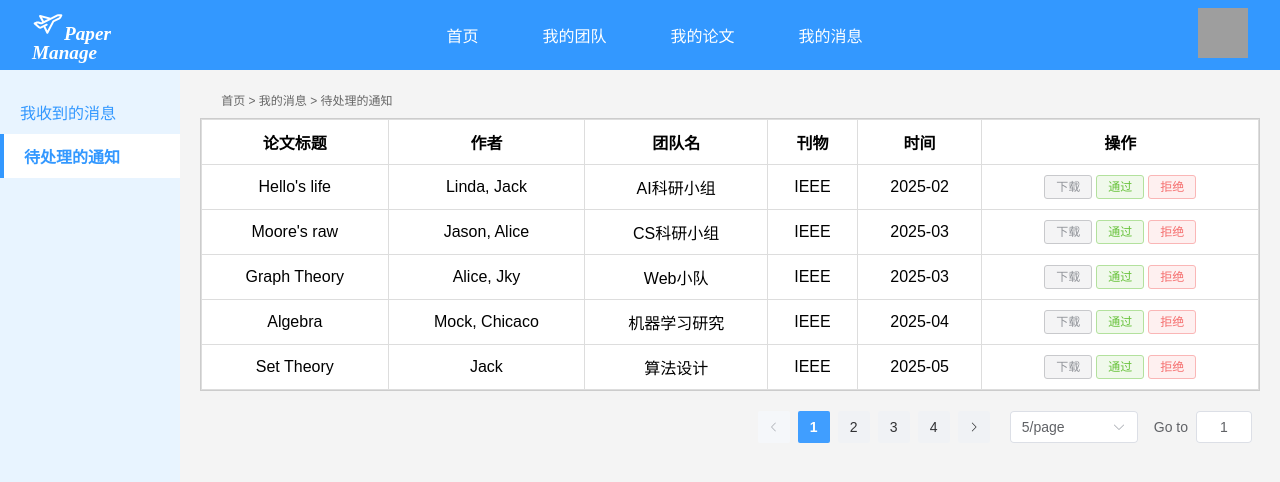
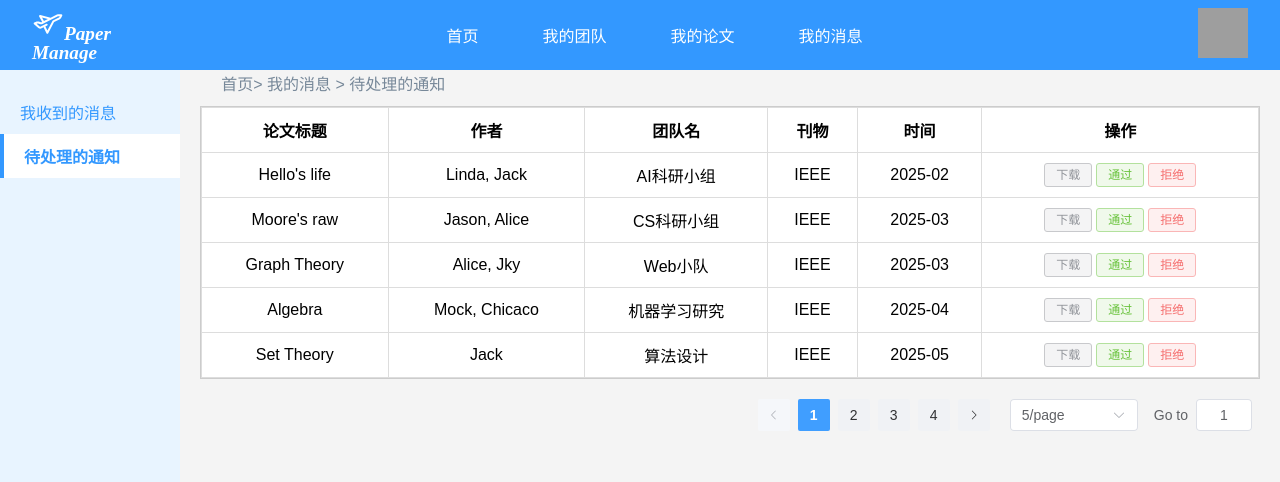
Before and after one commit to NingNZ/Paper-Manage-System, a Vue app in the folder vueProject/: page /notice in a window 1280 px wide. Shown: the top 482 px of the page. Built offline with nearby package versions, Linux system fonts and the light colour scheme; grey boxes are pictures that could not be loaded; what particles.vue3 would draw is missing.

Commit message:
统一了路径栏

```diff
--- a/vueProject/pages/MyNotices.vue
+++ b/vueProject/pages/MyNotices.vue
@@ -28,8 +28,7 @@
 
       <!-- 右侧内容 -->
       <section class="content">
-        <div class="breadcrumb">首页 &gt; 我的消息 &gt; {{ activeSidebar }}</div>
-
+        <div class="breadcrumb" style="padding-bottom: 1%;"><a href="/">首页</a>&gt; <a href="/notice">我的消息</a> &gt; {{ activeSidebar }}</div>
         <!-- 表格容器，添加滚动条 -->
         <div class="table-wrapper">
           <table class="custom-table">
@@ -174,17 +173,11 @@ const handleSizeChange = (size) => {
 .content {
   flex: 1;
   padding: 20px;
+  padding-top: 0;
   display: flex;
   flex-direction: column;
   position: relative;
 }
-
-.breadcrumb {
-  font-size: 12px;
-  color: #666;
-  margin-bottom: 10px;
-}
-
 .table-wrapper {
   max-height: 300px;
   overflow-y: auto;
--- a/vueProject/pages/MyTeam.vue
+++ b/vueProject/pages/MyTeam.vue
@@ -138,11 +138,6 @@ function handleCreateTeam(name) {
   flex: 1;
   padding: 40px 80px;
 }
-.breadcrumb {
-  font-size: 12px;
-  color: #888;
-  margin-bottom: 20px;
-}
 .title {
   font-size: 32px;
   color: #333;
--- a/vueProject/pages/SearchResult.vue
+++ b/vueProject/pages/SearchResult.vue
@@ -6,7 +6,7 @@ import { useRoute } from "vue-router";
 // 模拟全部论文数据
 const allData = ref([]);
 var isSearch = localStorage.getItem('isSearch')
-if(isSearch){
+if(true){
   const data = JSON.parse(localStorage.getItem('searchData'))
   console.log(data)
   isSearch = false
--- a/vueProject/route.js
+++ b/vueProject/route.js
@@ -20,10 +20,15 @@ const router = createRouter({
 })
 
 router.beforeEach((to,from,next)=>{
-    if(to.path==='/search'){
-        if(from.path ==='/') next()
-        else if(from.path ==='/search') next()
-        else next('/')
+    if(to.path ==='/search'){
+        if(from.path==='/search') next()
+        else{
+            const isSearch = localStorage.getItem('isSearch')
+            if(isSearch) {
+                next()
+                localStorage.removeItem('isSearch')
+            }else next('/')
+        }
     }
     else next()
 })
```
